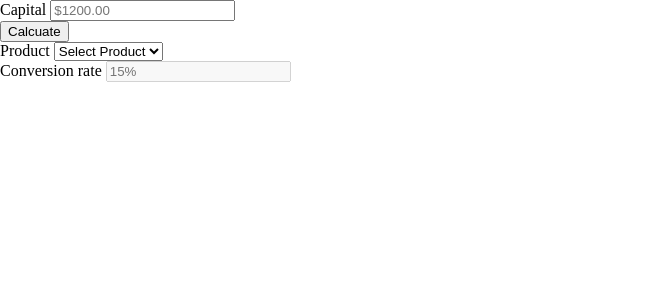
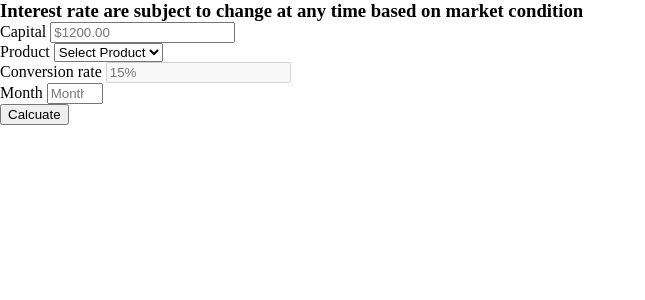
Before and after one commit to trustidkid/interestcalc, a PHP site: page /index.html in a window 1280 px wide. Shown: the top 300 px of the page, without its empty margins (0-645 px from the left). Run offline with PHP 8.4, Linux system fonts and the light colour scheme.

Commit message:
modifed index page

```diff
--- a/index.html
+++ b/index.html
@@ -10,17 +10,17 @@
 </head>
 
 <body>
-    <form class="form-group" method="POST" action="api/v1/calcuteroi.php">
+    <h3 class='note'>Interest rate are subject to change at any time based on market condition</h3>
+    <form method='POST' action='api/v1/calcuteroi.php'>
         <div class='input-group'>
             <label for='capital'>Capital</label>
-            <input type='number' id='capital' placeholder="$1200.00" required min=100>
+            <input type='number' id='capital' name="amount" placeholder="$1200.00" required min=100>
             <p class='error' id='capital-error'></p>
 
-            <button type='button' id='calculate-btn'>Calcuate</button>
         </div>
         <div class='input-group'>
             <label for='product'>Product</label>
-            <select required id='product'>
+            <select required id='product' name="product">
         <option name='Piggybank' value='Select Product'>Select Product</option>
         <option name='Piggybank' value='piggybank'>Piggybank</option>
         <option name='Flex Naira' value='Flex Naira'>Flex Naira</option>
@@ -34,6 +34,14 @@
             <label for='rate'>Conversion rate</label>
             <input type='text' id='rate' disabled placeholder="15%">
         </div>
+        <div class='input-group'>
+            <label for='month'>Month</label>
+            <input type='number' id='month' name="duration" placeholder="Month" min="1" max="12">
+            <p class='error' id='month-error'></p>
+        </div>
+
+        <button type='submit' name="calculate" id='calculate-btn'>Calcuate</button>
+
         <div>
             <p id='interest'></p>
         </div>
--- a/script.js
+++ b/script.js
@@ -5,7 +5,31 @@ let productError = document.querySelector('#product-error');
 let capitalError = document.querySelector('#capital-error');
 const calculateButton = document.querySelector('#calculate-btn');
 
+let monthError = document.querySelector('#month-error');
+const calculateButton = document.querySelector('#calculate-btn');
+
 let validateUserInput = () => {
+        let month = document.querySelector('#month').value
+        let userCapital = document.querySelector('#capital').value;
+        let selectedProduct = document.querySelector('#product').value;
+        let formValid = form.checkValidity();
+        if (formValid) {
+            form.submit();
+        } else {
+            console.log('please enter necessary field');
+            console.log(product.value);
+            if (userCapital.length === 0) {
+                capitalError.textContent = 'Please Enter a Valid Capital'
+            }
+            if (selectedProduct === 'Select Product') {
+                productError.textContent = 'Please Select from the Available Product';
+            }
+            if (month.length === 0) {
+                monthError.textContent = 'Please enter a valid month'
+            }
+        }
+    }
+    /*let validateUserInput = () => {
         let userCapital = document.querySelector('#capital').value;
         let selectedProduct = document.querySelector('#product').value;
         let formValid = form.checkValidity();
@@ -23,7 +47,7 @@ let validateUserInput = () => {
         }
         console.log(formValid);
     }
-
+    */
 const calculateInterest = () => {
     let userCapital = document.querySelector('#capital').value;
     let selectedProduct = document.querySelector('#product').value;
```
Also changed, not shown: index.php (+4 -5 lines). Lines whose indentation alone changed are shown as unchanged.
